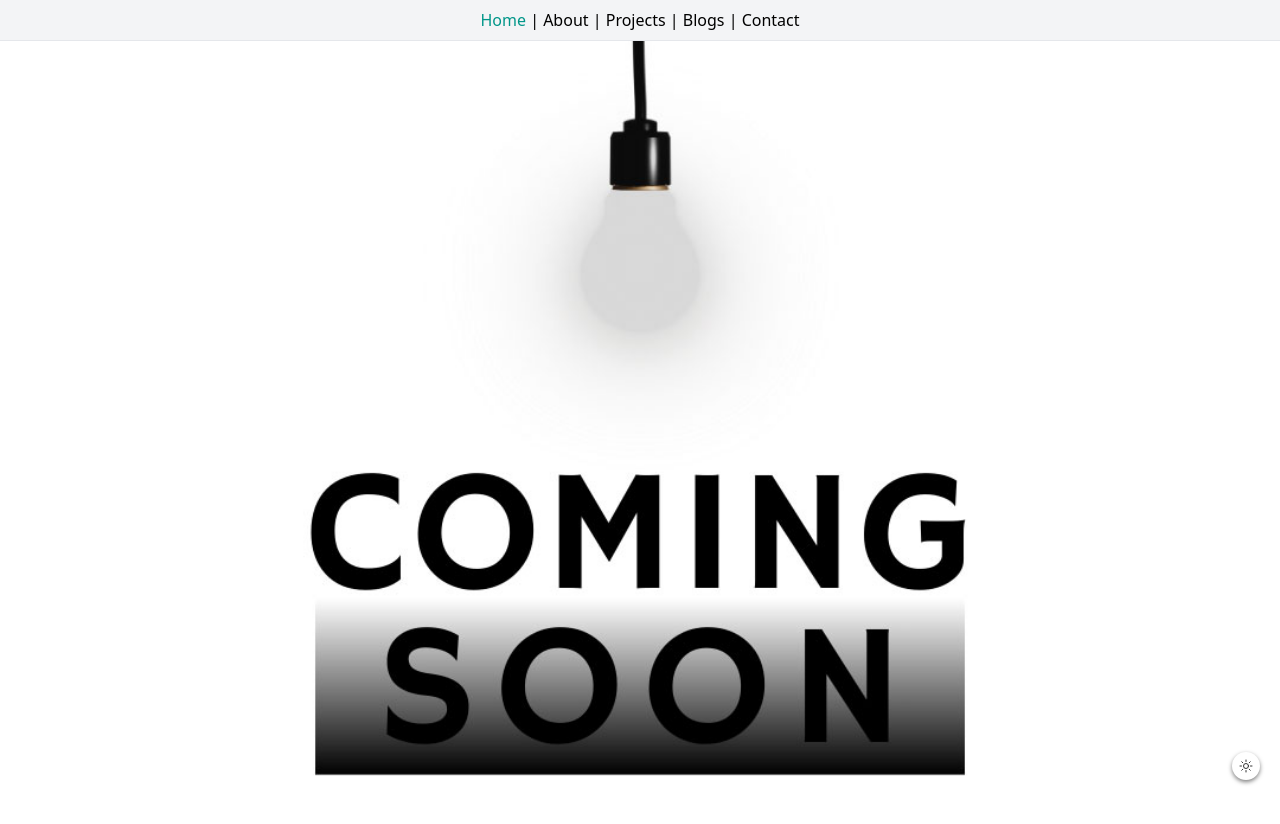
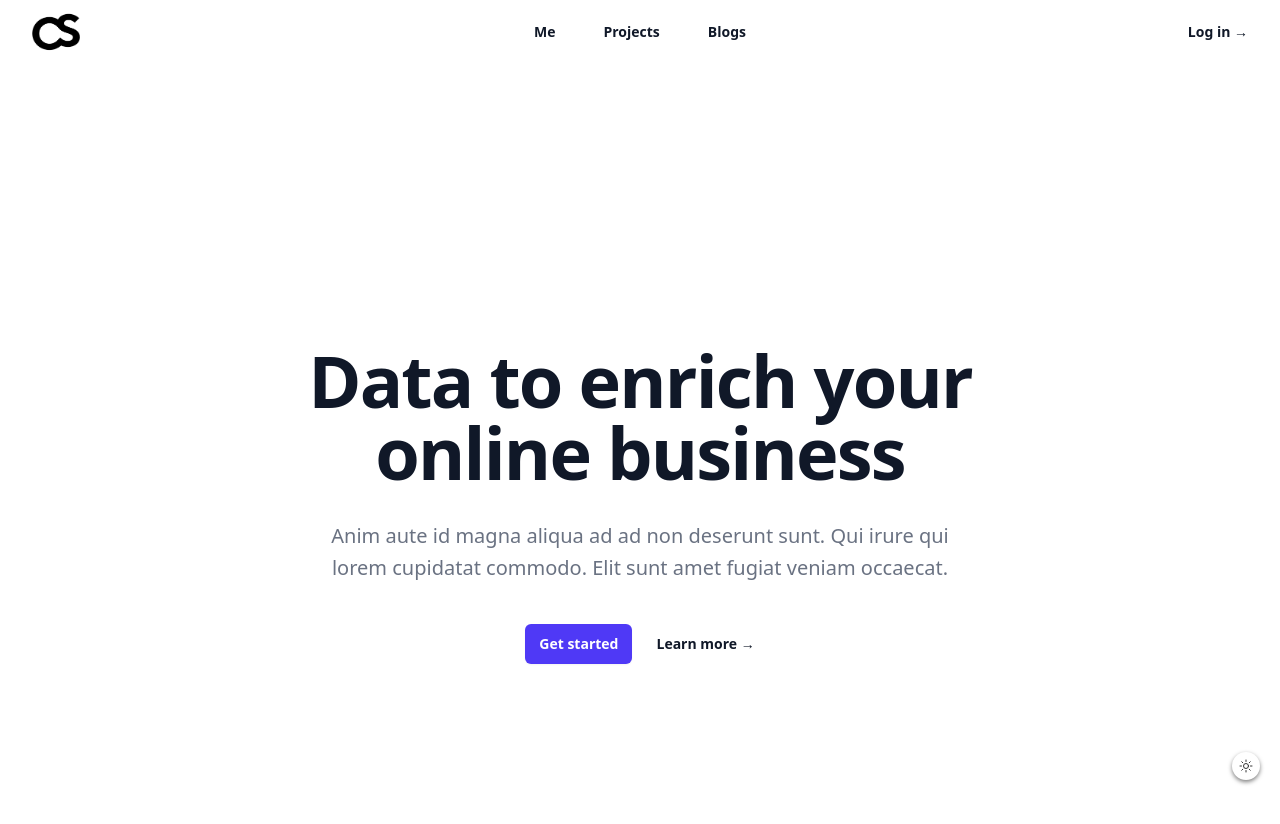
Before and after one commit to shanhaven/shanty, a Vue app: page / in a window 1280 px wide. Shown: the top 824 px of the page. Before the commit the page ends 800 px from the top, so only its background shows below. Built offline with nearby package versions, Linux system fonts and the light colour scheme.

Commit message:
<add> navigation, side bar and adapt default tailwind hero section

```diff
--- a/src/App.vue
+++ b/src/App.vue
@@ -1,34 +1,14 @@
 <script setup lang="ts">
 import { RouterLink, RouterView } from 'vue-router'
 import DarkModeToggle from '@/components/layouts/DarkModeToggle.vue'
+import TopNavigation from '@/components/layouts/TopNavigation.vue'
 </script>
 
 <template>
-  <header class="bg-gray-100 dark:bg-gray-800 dark:text-white text-center py-2 border-b border-gray-200 dark:border-gray-800 relative z-10">
-    <nav>
-      <RouterLink
-        activeClass="text-teal-500"
-        exactActiveClass="text-teal-600"
-        to="/">Home</RouterLink> |
-      <RouterLink
-        activeClass="text-teal-500"
-        exactActiveClass="text-teal-600"
-        to="/about">About</RouterLink>  |
-      <RouterLink
-        activeClass="text-teal-500"
-        exactActiveClass="text-teal-600"
-        to="/projects">Projects</RouterLink> |
-      <RouterLink
-        activeClass="text-teal-500"
-        exactActiveClass="text-teal-600"
-        to="/blogs">Blogs</RouterLink> |
-      <RouterLink
-        activeClass="text-teal-500"
-        exactActiveClass="text-teal-600"
-        to="/contact">Contact</RouterLink>
-    </nav>
+  <header class="inset-x-0 top-0 z-50 bg-white dark:bg-gray-800">
+  <TopNavigation/>
   </header>
-  <main class="dark:bg-gray-900 min-h-vh min-h-screen">
+  <main class="dark:bg-gray-900 bg-white">
     <RouterView />
   </main>
   <DarkModeToggle/>
--- a/src/assets/main.css
+++ b/src/assets/main.css
@@ -5,34 +5,4 @@
     .container {
         @apply w-full mx-auto px-4;
     }
-
-    @screen sm {
-        .container {
-            max-width: 540px;
-        }
-    }
-
-    @screen md {
-        .container {
-            max-width: 720px;
-        }
-    }
-
-    @screen lg {
-        .container {
-            max-width: 960px;
-        }
-    }
-
-    @screen xl {
-        .container {
-            max-width: 1140px;
-        }
-    }
-
-    @screen 2xl {
-        .container {
-            max-width: 1320px;
-        }
-    }
 }
--- a/src/components/layouts/ComingSoon.vue
+++ b/src/components/layouts/ComingSoon.vue
@@ -8,7 +8,7 @@ const isDark = useDark();
 
 <template>
   <div style="margin-top:-41px"
-    class="container top-0 left-0 w-full h-screen bg-cover bg-bottom"
+    class="container top-0 left-0 w-full h-screen bg-contain bg-no-repeat bg-top"
     :style="{ backgroundImage: `url(${isDark ? Dark : Light})` }"
   >
   </div>
--- /dev/null
+++ b/src/components/layouts/TopNavigation.vue
@@ -0,0 +1,71 @@
+<script setup lang="ts">
+import { ref } from 'vue'
+import { Dialog, DialogPanel } from '@headlessui/vue'
+import { Bars3Icon, XMarkIcon } from '@heroicons/vue/24/outline'
+import DarkLogo from '@/assets/defaults/logo-dark.png'
+import LightLogo from '@/assets/defaults/logo-light.png'
+import { useDark } from '@vueuse/core'
+
+const navigation = [
+  { name: 'Me', href: '/' },
+  { name: 'Projects', href: '/projects' },
+  { name: 'Blogs', href: '/blogs' },
+]
+
+const mobileMenuOpen = ref(false)
+const isDark = useDark()
+</script>
+
+<template>
+    <nav class="container flex items-center justify-between p-2 lg:px-8" aria-label="Global">
+      <div class="flex lg:flex-1">
+        <a href="/" class="-m-1.5 p-1.5">
+          <span class="sr-only">Shanty Cajulao</span>
+          <img v-if="isDark" class="h-12 w-auto " :src="DarkLogo" alt="Shanty Cajulao Logo"  />
+          <img v-else class="h-12 w-auto" :src="LightLogo" alt="Shanty Cajulao Logo" />
+        </a>
+      </div>
+      <div class="flex lg:hidden">
+        <button type="button" class="-m-2.5 inline-flex items-center justify-center rounded-md p-2.5 text-gray-700 dark:text-gray-100" @click="mobileMenuOpen = true">
+          <span class="sr-only">Open main menu</span>
+          <Bars3Icon class="size-6" aria-hidden="true" />
+        </button>
+      </div>
+      <div class="hidden lg:flex lg:gap-x-12">
+        <a v-for="item in navigation" :key="item.name" :href="item.href" class="text-sm/6 font-semibold text-gray-900 dark:text-gray-100">{{ item.name }}</a>
+      </div>
+      <div class="hidden lg:flex lg:flex-1 lg:justify-end">
+        <a href="#" class="text-sm/6 font-semibold text-gray-900 dark:text-gray-100">Log in <span aria-hidden="true">&rarr;</span></a>
+      </div>
+    </nav>
+    <Dialog class="lg:hidden" @close="mobileMenuOpen = false" :open="mobileMenuOpen">
+      <div class="fixed inset-0 z-50" />
+      <DialogPanel class="fixed inset-y-0 right-0 z-50 w-full overflow-y-auto bg-white dark:bg-gray-800 px-6 py-6 sm:max-w-sm sm:ring-1 sm:ring-gray-900/10 border-l border-gray-600">
+        <div class="flex items-center justify-between">
+          <a href="#" class="-m-1.5 p-1.5">
+            <span class="sr-only">Shanty Cajulao</span>
+            <img v-if="isDark" class="h-12 w-auto " :src="DarkLogo" alt="Shanty Cajulao Logo"  />
+            <img v-else class="h-12 w-auto" :src="LightLogo" alt="Shanty Cajulao Logo" />
+          </a>
+          <button type="button" class="-m-2.5 rounded-md p-2.5 text-gray-700 dark:text-gray-100" @click="mobileMenuOpen = false">
+            <span class="sr-only">Close menu</span>
+            <XMarkIcon class="size-6" aria-hidden="true" />
+          </button>
+        </div>
+        <div class="mt-6 flow-root">
+          <div class="-my-6 divide-y divide-gray-100/10">
+            <div class="space-y-2 py-6">
+              <a v-for="item in navigation" :key="item.name" :href="item.href" class="-mx-3 block rounded-lg px-3 py-2 text-base/7 font-semibold text-gray-900 dark:text-gray-100 hover:bg-gray-700">{{ item.name }}</a>
+            </div>
+            <div class="py-6">
+              <a href="#" class="-mx-3 block rounded-lg px-3 py-2.5 text-base/7 font-semibold ext-gray-900 dark:text-gray-100 hover:bg-gray-700">Log in</a>
+            </div>
+          </div>
+        </div>
+      </DialogPanel>
+    </Dialog>
+</template>
+
+<style scoped>
+
+</style>
--- a/src/views/HomeView.vue
+++ b/src/views/HomeView.vue
@@ -1,14 +1,17 @@
-<script setup lang="ts">
-import ComingSoon from '@/components/layouts/ComingSoon.vue'
+<script setup>
+
 </script>
-
 <template>
-  <section>
-<!--    <h1 class="text-5xl font-semibold text-balance text-gray-900 dark:text-gray-50 sm:text-7xl text-center">Home</h1>-->
-    <ComingSoon/>
-  </section>
+    <div class="relative isolate px-6 pt-14 lg:px-8">
+      <div class="mx-auto max-w-2xl py-32 sm:py-48 lg:py-56">
+        <div class="text-center">
+          <h1 class="text-5xl font-semibold tracking-tight text-balance text-gray-900 sm:text-7xl">Data to enrich your online business</h1>
+          <p class="mt-8 text-lg font-medium text-pretty text-gray-500 sm:text-xl/8">Anim aute id magna aliqua ad ad non deserunt sunt. Qui irure qui lorem cupidatat commodo. Elit sunt amet fugiat veniam occaecat.</p>
+          <div class="mt-10 flex items-center justify-center gap-x-6">
+            <a href="#" class="rounded-md bg-indigo-600 px-3.5 py-2.5 text-sm font-semibold text-white shadow-xs hover:bg-indigo-500 focus-visible:outline-2 focus-visible:outline-offset-2 focus-visible:outline-indigo-600">Get started</a>
+            <a href="#" class="text-sm/6 font-semibold text-gray-900">Learn more <span aria-hidden="true">→</span></a>
+          </div>
+        </div>
+      </div>
+    </div>
 </template>
-
-<style scoped>
-
-</style>
```
Also changed, not shown: src/assets/defaults/logo-dark.png (added), src/assets/defaults/logo-light.png (added).
